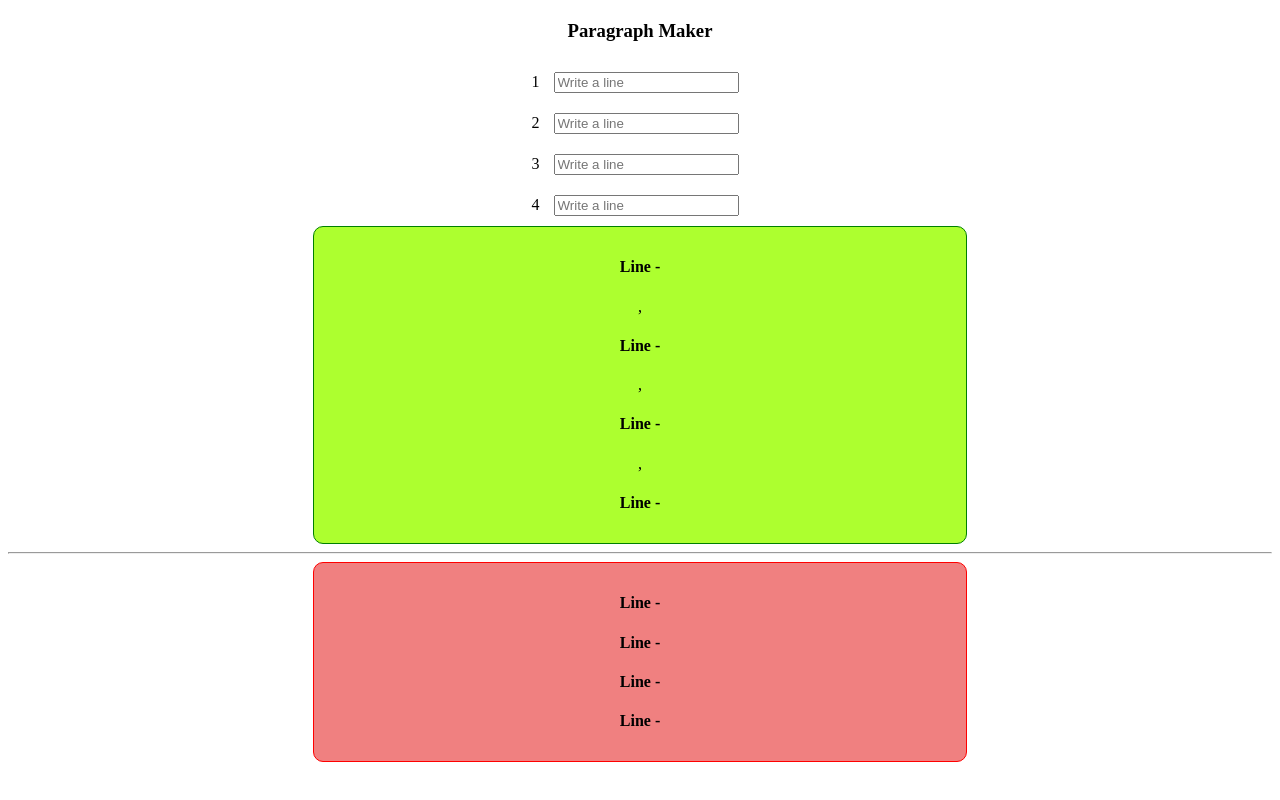
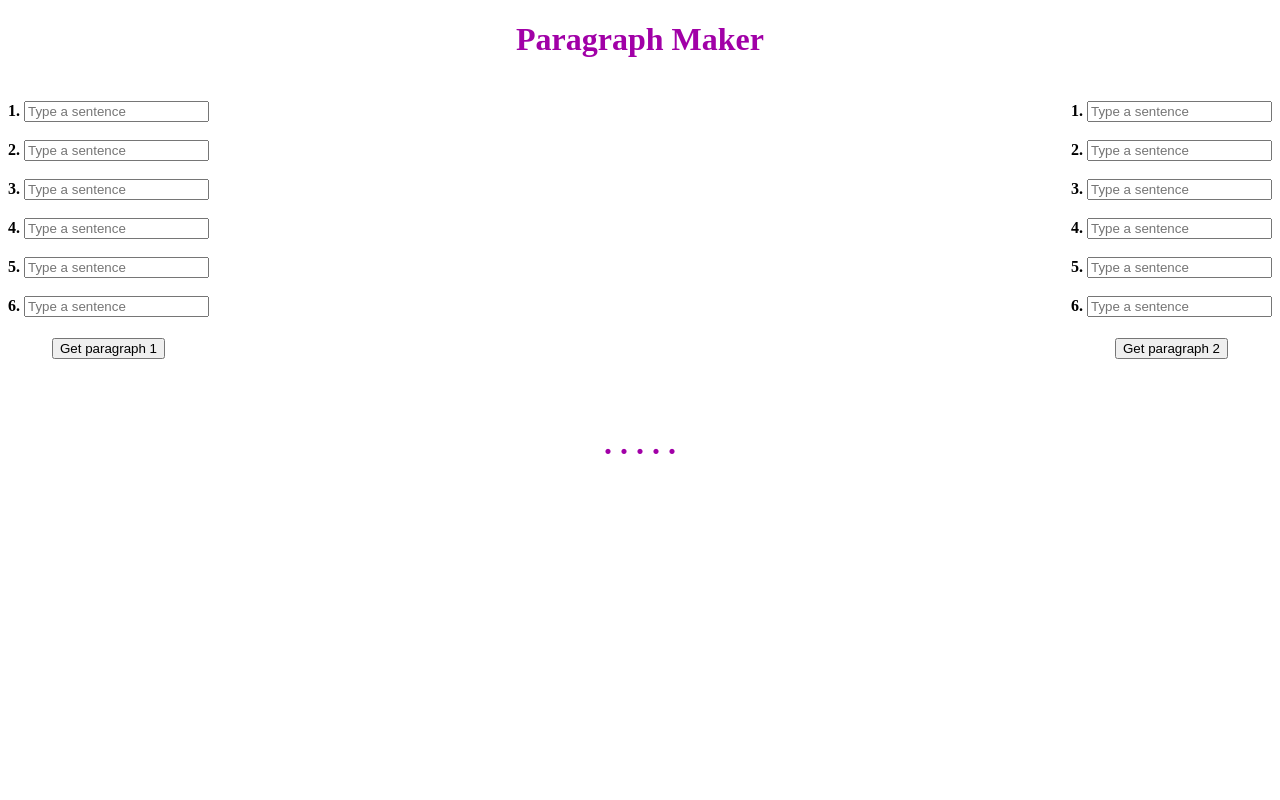
Before and after one commit to elinabhatt/P80, a plain HTML site: page index.html in a window 1280 px wide. Both pictures are taken after a click on the button "Get paragraph 1". Drawn offline with Linux system fonts and the light colour scheme.

Commit message:
Add files via upload

```diff
--- a/index.html
+++ b/index.html
@@ -1,50 +1,66 @@
 <!DOCTYPE html>
 <html>
-<head>
-	<title>C80</title>
-<link rel="stylesheet" type="text/css" href="style.css">
+
+	<link rel="stylesheet" type="text/css" href="style.css">
 	<script src="main.js"></script>
 
+<head>
+	<title>C 80- Paragraph Maker</title>
 </head>
-<body>
-<center>
-<h3 style="margin-top: 20px; margin-bottom: 20px; ">
-	Paragraph Maker
-</h3>
-
-<div id="rows">
-<span>1</span>
-<input type="text" placeholder="Write a line" id="name_of_the_student_1">
-<br>
-
-<span>2</span>
-<input type="text" placeholder="Write a line" id="name_of_the_student_2">
-<br>
-
-<span>3</span>
-<input type="text" placeholder="Write a line" id="name_of_the_student_3">
-<br>
-
-<span>4</span>
-<input type="text" placeholder="Write a line" id="name_of_the_student_4">
-</div>
 
 
+<body>
 
-<button onclick="submit()" id="submit_button">
-	Get paragraph 1
-</button>
+		<h1>Paragraph Maker</h1>
+		<div style="float: left;">
+		<h4>
+			<span>1. </span>
+			<input type="text" id="k1" placeholder="Type a sentence">
+			<br><br>
+			<span>2. </span>
+			<input type="text" id="k2" placeholder="Type a sentence">
+			<br><br>
+			<span>3. </span>
+			<input type="text" id="k3" placeholder="Type a sentence">
+			<br><br>
+			<span>4. </span>
+			<input type="text" id="k4" placeholder="Type a sentence">
+			<br><br>
+			<span>5. </span>
+			<input type="text" id="k5" placeholder="Type a sentence">
+			<br><br>
+			<span>6. </span>
+			<input type="text" id="k6" placeholder="Type a sentence">
+		</h4>
+		<button onclick="getParagraph1()">Get paragraph 1</button>
+		</div>
 
-<div id="display_name_with_commas">
-</div>
-
-<hr>
-
-<div id="display_name_without_commas">
-</div>
-
-</center>
-
-</script>
-</body>
+		<div style="float: right;">
+		<h4>
+			<span>1. </span>
+			<input type="text" id="j1" placeholder="Type a sentence">
+			<br><br>
+			<span>2. </span>
+			<input type="text" id="j2" placeholder="Type a sentence">
+			<br><br>
+			<span>3. </span>
+			<input type="text" id="j3" placeholder="Type a sentence">
+			<br><br>
+			<span>4. </span>
+			<input type="text" id="j4" placeholder="Type a sentence">
+			<br><br>
+			<span>5. </span>
+			<input type="text" id="j5" placeholder="Type a sentence">
+			<br><br>
+			<span>6. </span>
+			<input type="text" id="j6" placeholder="Type a sentence">
+		</h4>
+		<button onclick="getParagraph2()">Get paragraph 2</button>
+		</div>
+<div>
+ <br><br><br><br><br><br><br><br><br><br><br><br><br><br><br><br><br><br>
+		<h1 id="p1"></h1>
+		<h1 id="p2"></h1>
+  </div>
+	</body>
 </html>
--- a/main.js
+++ b/main.js
@@ -1,35 +1,19 @@
-student_name_array=[];
+function getParagraph1()
+	{
+		var l = [];
+		for(var a = 1 ; a <=6 ; a++)
+		{
+			l.push(document.getElementById("k" + a).value);
+		}
+	document.getElementById("p1").innerHTML = l.join(". ");
+	}
 
-function submit()
-{
-    var display_student=[];
-    for (var i =1; i <= 4; i++) {
-        var student_name= document.getElementById("name_of_the_student_"+i).value;
-        console.log(student_name);
-        student_name_array.push(student_name);
-
-
-    }
-    console.log(student_name_array);
-
-    var length=student_name_array.length;
-    console.log(length);
-
-    for (var j = 0; j <length; j++) {
-
-display_student.push("<h4>Line - "+ student_name_array[j] + "</h4>");
-console.log(display_student);
-
-
-
-    }
-    console.log(display_student);
-    document.getElementById("display_name_with_commas").innerHTML = display_student;
-    var remove_commas = display_student.join("");
-    console.log(remove_commas);
-     document.getElementById("display_name_without_commas").innerHTML = remove_commas;
-     document.getElementById("submit_button").style.display = "none";
-     document.getElementById("sort_button").style.display = "inline-block";
-
-
-}
+	function getParagraph2()
+	{
+		var m = [];
+		for(var b = 1 ; b <=6 ; b++)
+		{
+			m.push(document.getElementById("j" + b).value);
+		}
+	document.getElementById("p2").innerHTML = m.join(". ");
+	}
--- a/style.css
+++ b/style.css
@@ -1,33 +1,6 @@
-#submit_button
-{
-	margin-top: 20px;
-	margin-bottom: 20px;
-}
-#sort_button
-{
-	display: none;
-	margin-top: 20px;
-	margin-bottom: 20px;
-}
-
-input
-{
-	margin: 10px;
-}
-#display_name_with_commas
-{
-	border: 1px solid green;
-    padding: 10px;
-	background-color: greenyellow;
-	border-radius: 10px;
-    width: 50%;
-}
-
-#display_name_without_commas
-{
-	border: 1px solid red;
-    padding: 10px;
-    background-color: lightcoral;
-	border-radius: 10px;
-    width: 50%;
-}
+body{
+    text-align:center;
+  }
+  h1{
+    color:rgb(161, 0, 167);
+  }
```
